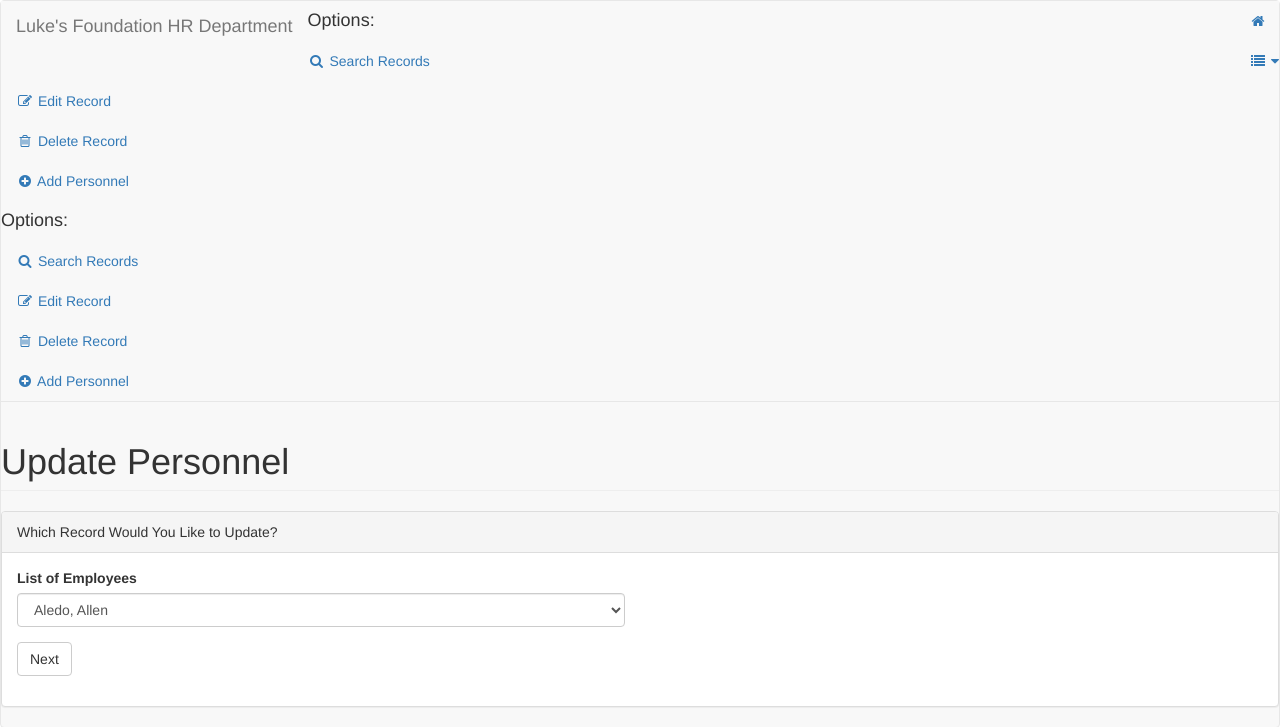
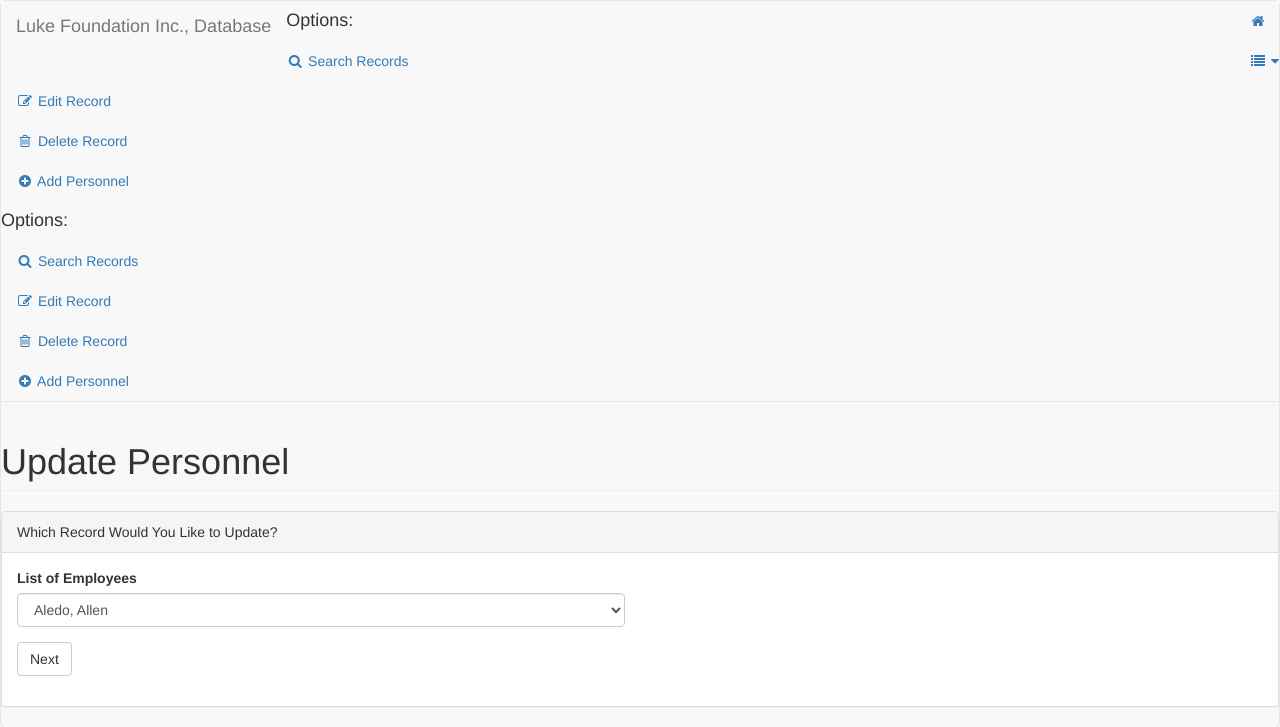
Before and after one commit to baportabo/CMSC-127-HR-Department, a PHP site: the page made by Attendance and Personnel/Edit Personnel.php in a window 1280 px wide. Shown: the top 727 px of the page. Run offline with PHP 8.4, Linux system fonts and the light colour scheme; data comes from the database, SQL or seed files in the repository; some libraries are stand-ins or nearby versions.

Commit message:
Update Edit Personnel.php

```diff
--- a/Attendance and Personnel/Edit Personnel.php
+++ b/Attendance and Personnel/Edit Personnel.php
@@ -53,7 +53,7 @@
                     <span class="icon-bar"></span>
                     <span class="icon-bar"></span>
                 </button>
-                <a class="navbar-brand" href="../../">Luke's Foundation HR Department</a>
+                <a class="navbar-brand" href="../../">Luke Foundation Inc., Database</a>
             </div>
 
             <ul class="nav navbar-top-links navbar-right">
```
